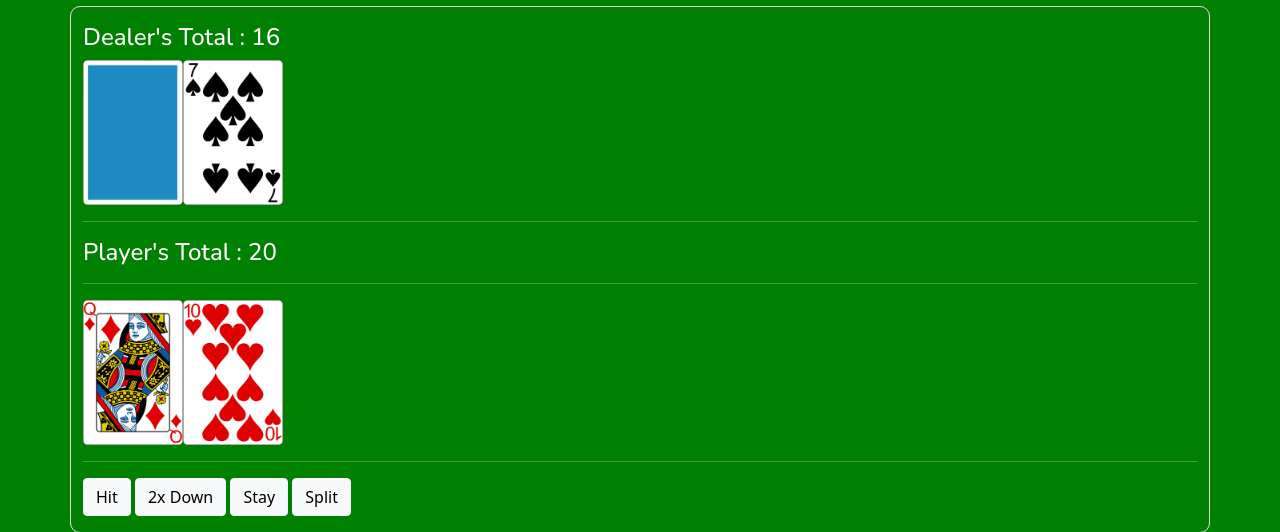
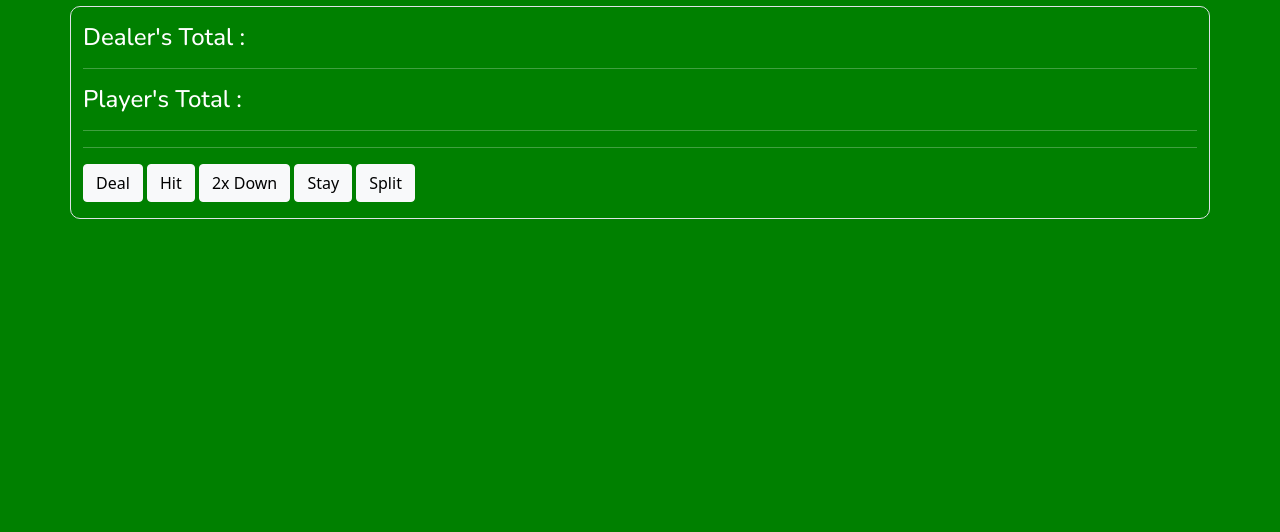
Before and after one commit to ultron-developer/casino, a PHP site: page /screens/blackjack in a window 1280 px wide. Shown: the part 64-596 px from the top of the page. Run offline with PHP 8.4, Linux system fonts and the light colour scheme; some libraries are stand-ins or nearby versions.

Commit message:
Added Deal BJ function

```diff
--- a/controllers/blackjack.js
+++ b/controllers/blackjack.js
@@ -7,11 +7,12 @@
 var deck;
 var hidden;
 var can_hit = true;
+var can_deal = true;
 var i = 1;
 window.onload = function () {
   build_deck();
   shuffle_deck();
-  start_game();
+  document.getElementById("bj_deal").addEventListener("click", deal);
 };
 
 function build_deck() {
@@ -47,6 +48,27 @@
     deck[j] = temp;
   }
   // console.log(deck);
+}
+
+function deal() {
+  if (!can_deal) {
+    return;
+  }
+  if (deck.length < 15) {
+    build_deck();
+    shuffle_deck();
+  }
+  i = 1;
+  can_hit = true;
+  player_ace_count = 0;
+  dealer_ace_count = 0;
+  player_sum = 0;
+  dealer_sum = 0;
+  document.getElementById("player-cards").replaceChildren();
+  document.getElementById("dealer-cards").replaceChildren();
+  start_game();
+  can_deal = false;
+  //console.log(deck.length);
 }
 
 function start_game() {
@@ -160,7 +182,8 @@
     document.getElementById("dealer-cards").appendChild(dealer_card_2);
     document.getElementById("dealer-sum").innerText =
       "Dealer's Total : " + dealer_sum;
-    console.log(i);
+    //console.log(i);
     i++;
   }
+  can_deal = true;
 }
--- a/screens/blackjack.php
+++ b/screens/blackjack.php
@@ -22,6 +22,7 @@
         <hr style="background-color: white;">
         <div class="bj_card_div" id="player-cards"></div>
         <hr style="background-color: white;">
+        <Button id="bj_deal" class="btn btn-light mb-3">Deal</Button>
         <Button id="bj_hit" class="btn btn-light mb-3">Hit</Button>
         <Button id="bj_2x" class="btn btn-light mb-3">2x Down</Button>
         <Button id="bj_stay" class="btn btn-light mb-3">Stay</Button>
```
